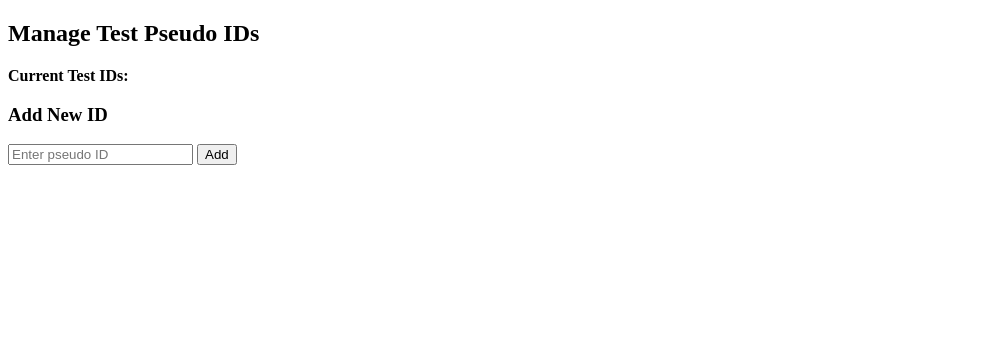
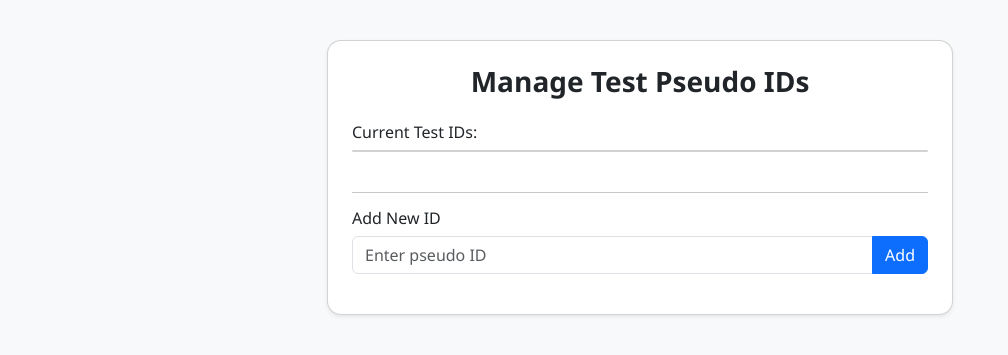
Before and after one commit to Thomas-1006/The-Quint-Fast-API, a FastAPI app: page / in a window 1280 px wide. Shown: the top 355 px of the page, without its empty margins (0-1008 px from the left). Run offline with FastAPI, Linux system fonts and the light colour scheme; data that the repository does not hold is empty.

Commit message:
improve UI structure

```diff
--- a/pseudoAPI.py
+++ b/pseudoAPI.py
@@ -6,6 +6,8 @@ from fastapi import FastAPI
 from fastapi.responses import JSONResponse, HTMLResponse
 from fastapi.middleware.cors import CORSMiddleware
 from google.cloud import bigquery
+from fastapi.staticfiles import StaticFiles
+
 
 # =======================
 # LOAD GOOGLE CREDENTIALS
@@ -25,6 +27,7 @@ if sa_key:
 # FASTAPI INITIALIZATION
 # =====================
 app = FastAPI(title="Quint FastAPI", version="1.0")
+app.mount("/static", StaticFiles(directory="static"), name="static")
 
 # CORS CONFIG
 ALLOWED_ORIGINS = [
--- /dev/null
+++ b/static/style.css
@@ -0,0 +1,22 @@
+body {
+    background: #f8f9fa;
+    padding-top: 40px;
+    font-family: 'Segoe UI', Tahoma, Geneva, Verdana, sans-serif;
+}
+
+.card {
+    border-radius: 14px;
+}
+
+.delete-btn {
+    font-size: 12px;
+}
+
+.title {
+    font-weight: 700;
+}
+
+.list-group-item {
+    border-radius: 6px !important;
+    margin-bottom: 6px;
+}
--- a/templates/home.html
+++ b/templates/home.html
@@ -1,18 +1,44 @@
 <!DOCTYPE html>
-<html>
+<html lang="en">
 <head>
+    <meta charset="UTF-8">
+    <meta name="viewport" content="width=device-width, initial-scale=1.0">
     <title>Manage Test Pseudo IDs</title>
+
+    <!-- Bootstrap 5 -->
+    <link
+        href="https://cdn.jsdelivr.net/npm/bootstrap@5.3.2/dist/css/bootstrap.min.css"
+        rel="stylesheet"
+    >
+
+    <!-- Custom CSS -->
+    <link rel="stylesheet" href="/static/style.css">
 </head>
+
 <body>
-    <h2>Manage Test Pseudo IDs</h2>
 
-    <p><b>Current Test IDs:</b></p>
-    <ul id="list"></ul>
+<div class="container" style="max-width: 650px;">
+    <div class="card shadow-sm p-4">
 
-    <h3>Add New ID</h3>
-    <input id="newid" placeholder="Enter pseudo ID">
-    <button onclick="addId()">Add</button>
+        <h3 class="title text-center mb-4">Manage Test Pseudo IDs</h3>
 
+        <!-- Current IDs list -->
+        <h6 class="mb-2">Current Test IDs:</h6>
+        <ul id="list" class="list-group mb-4"></ul>
+
+        <hr>
+
+        <!-- Add new pseudo ID -->
+        <h6>Add New ID</h6>
+        <div class="input-group mb-3">
+            <input id="newid" placeholder="Enter pseudo ID" class="form-control">
+            <button class="btn btn-primary" onclick="addId()">Add</button>
+        </div>
+
+    </div>
+</div>
+
+<!-- JS Section -->
 <script>
     async function loadIds() {
         const res = await fetch('/test-ids');
@@ -22,14 +48,24 @@
 
         data.ids.forEach(id => {
             const li = document.createElement("li");
-                li.innerHTML = `${id} <button onclick="deleteId('${id}')">Delete</button>`;
+            li.className = "list-group-item d-flex justify-content-between align-items-center";
+
+            li.innerHTML = `
+                <span>${id}</span>
+                <button class="btn btn-outline-danger btn-sm delete-btn" onclick="deleteId('${id}')">
+                    Delete
+                </button>
+            `;
             list.appendChild(li);
         });
     }
 
     async function addId() {
-            const pid = document.getElementById("newid").value;
+        const pid = document.getElementById("newid").value.trim();
+        if (!pid) return;
+
         await fetch('/test-ids?pid=' + pid, { method: 'POST' });
+        document.getElementById("newid").value = "";
         loadIds();
     }
 
@@ -40,5 +76,6 @@
 
     loadIds();
 </script>
+
 </body>
 </html>
```
Lines whose indentation alone changed are shown as unchanged.
